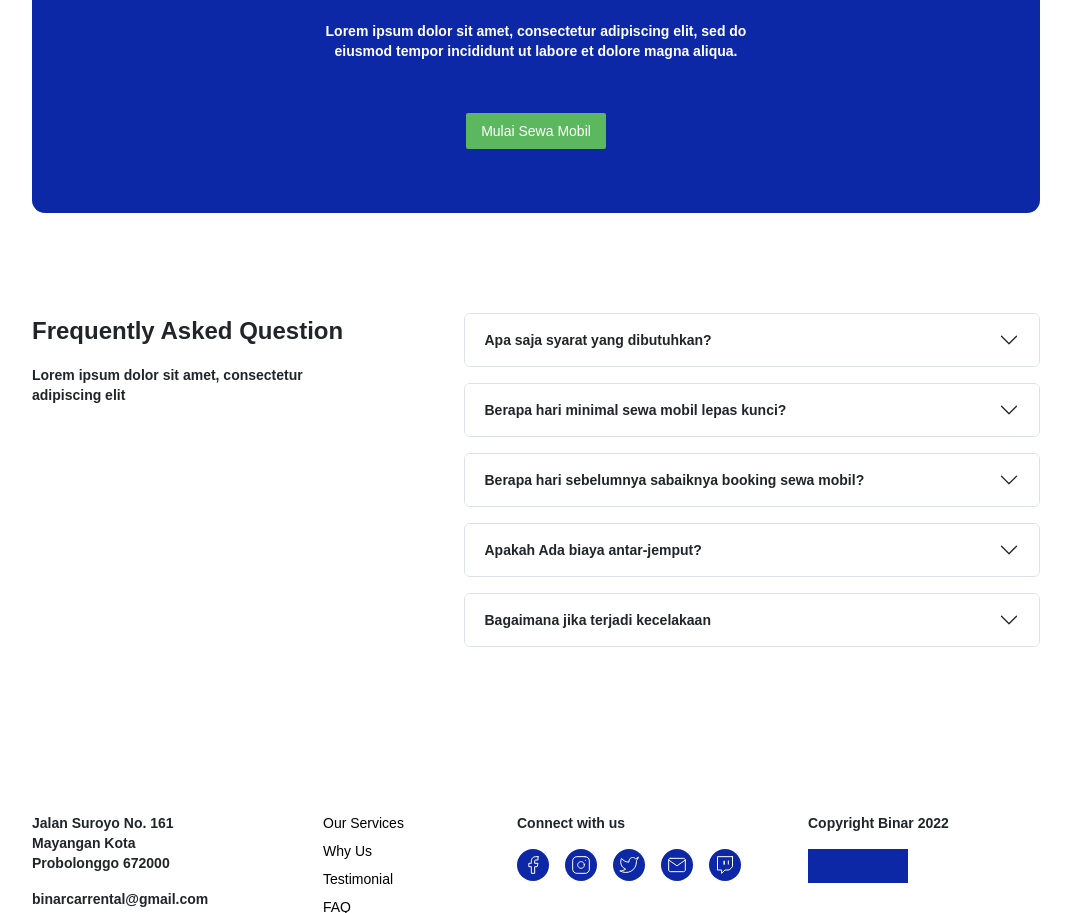
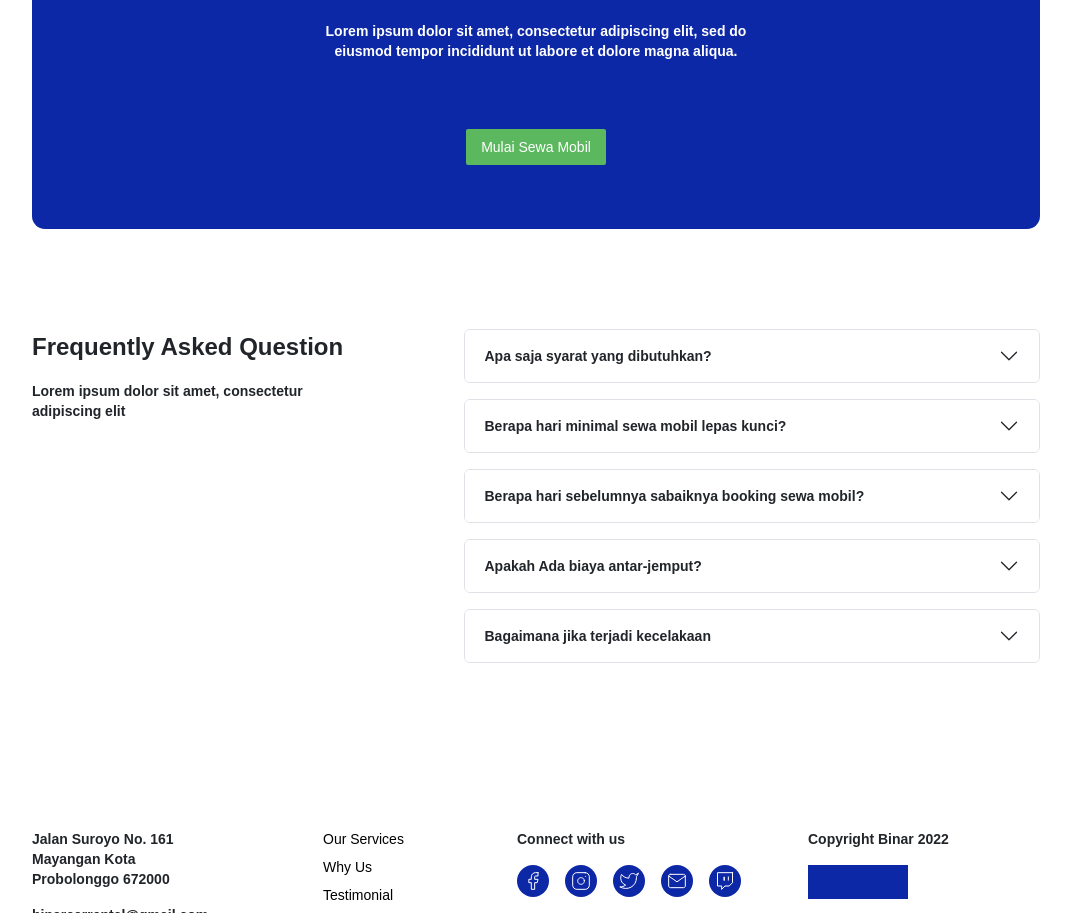
Before and after one commit to tangguhriyadi/binar-challenge-gold-2nd, a React (Create React App) app: page / in a window 1280 px wide. Shown: the part 2315-3228 px from the top of the page, without its empty margins (104-1175 px from the left). Built offline with nearby package versions, Linux system fonts and the light colour scheme.

Commit message:
fix button

```diff
--- a/src/components/jumbocard.js
+++ b/src/components/jumbocard.js
@@ -1,5 +1,6 @@
 import React from 'react'
-import {Container, Row} from 'react-bootstrap'
+import {Container, Row, Button} from 'react-bootstrap'
+import { Link } from 'react-router-dom'
 
 const Jumbocard = () => {
   return (
@@ -12,7 +13,7 @@ const Jumbocard = () => {
             <p style={{maxWidth:'468px', padding:'0'}} className="font2 jumbotext">Lorem ipsum dolor sit amet, consectetur adipiscing elit, sed do eiusmod tempor incididunt ut labore et dolore magna aliqua. </p>
             </Row>
             <Row md={12}  style={{marginTop:'52px'}} className="d-flex justify-content-center btncard">
-            <div className='btn1'>Mulai Sewa Mobil</div>
+            <Button as={Link} to="/search" className='btn1' style={{marginTop:'16px'}}>Mulai Sewa Mobil</Button>
             </Row>
         </div>
 
```
